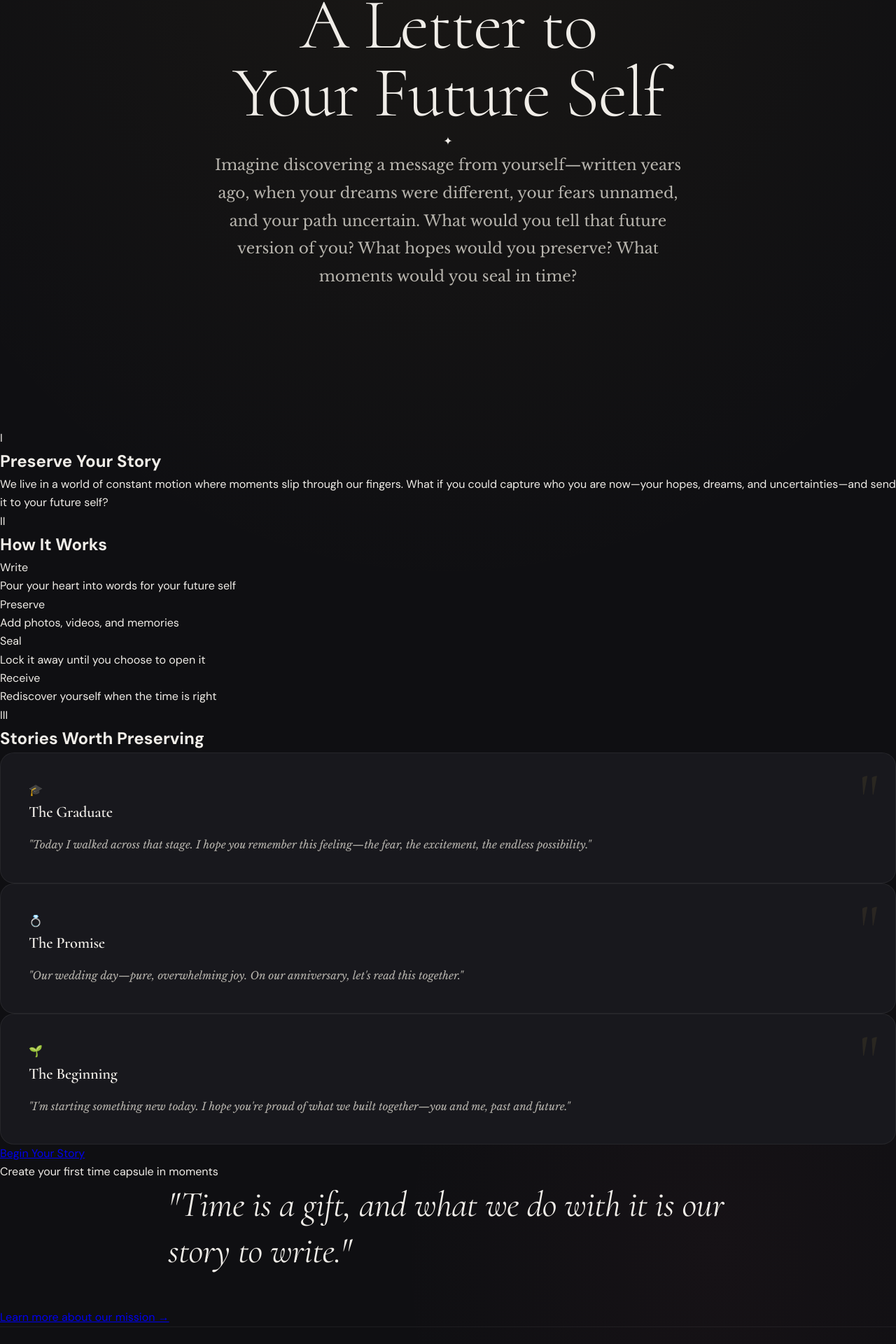
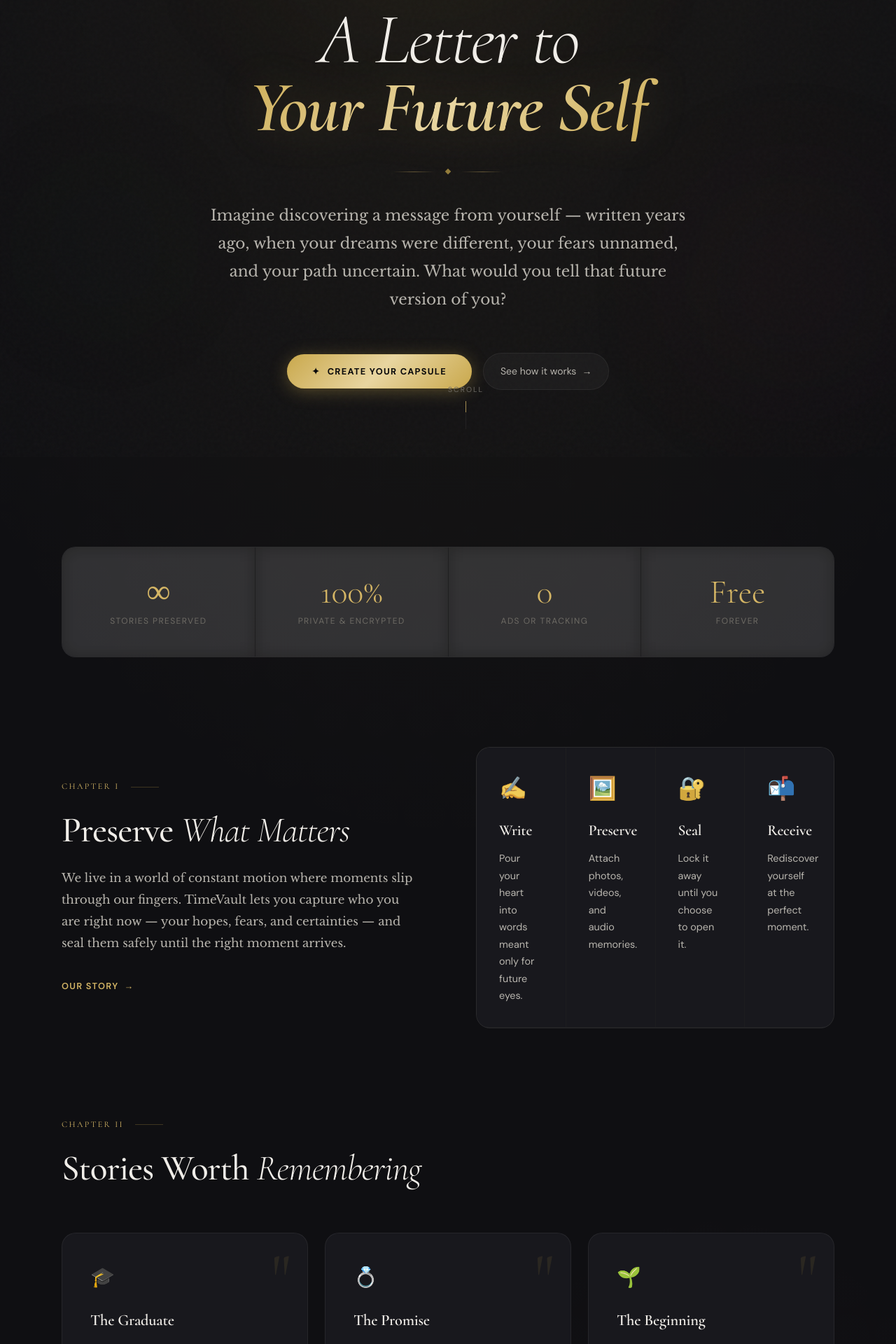
Before and after one commit to ssupshub/TimeVault, a React (Vite) app: page / in a window 1280 px wide. Shown: the part 187-2107 px from the top of the page at 70% size. Built offline with nearby package versions, Linux system fonts and the light colour scheme; no server answers.

Commit message:
feat: complete hero redesign — layered orbs, editorial chapters, stats row, moments strip

```diff
--- a/src/pages/HomePage.tsx
+++ b/src/pages/HomePage.tsx
@@ -1,105 +1,160 @@
 import { Link } from 'react-router-dom';
 
 function HomePage() {
+  const scrollTop = () => window.scrollTo({ top: 0, behavior: 'smooth' });
+
   return (
     <div className="home-page">
+
+      {/* ─── HERO ─── */}
       <section className="story-hero">
+        <div className="hero-noise" />
+        <div className="hero-orb hero-orb-1" />
+        <div className="hero-orb hero-orb-2" />
+        <div className="hero-orb hero-orb-3" />
+
         <div className="story-hero-content">
+          <div className="hero-eyebrow">
+            <span className="eyebrow-line" />
+            <span className="eyebrow-text">Digital Time Capsules</span>
+            <span className="eyebrow-line" />
+          </div>
+
           <h1 className="story-title">
-            A Letter to
-            <br />
-            <span className="story-title-highlight">Your Future Self</span>
+            <em>A Letter to</em>
+            <span className="title-accent">Your Future Self</span>
           </h1>
-          <div className="story-divider">✦</div>
+
+          <div className="hero-rule">
+            <span className="hero-rule-line" />
+            <span className="hero-rule-diamond" />
+            <span className="hero-rule-line" />
+          </div>
+
           <p className="story-opening">
-            Imagine discovering a message from yourself—written years ago, when your dreams were different,
-            your fears unnamed, and your path uncertain. What would you tell that future version of you?
-            What hopes would you preserve? What moments would you seal in time?
+            Imagine discovering a message from yourself — written years ago, when your dreams
+            were different, your fears unnamed, and your path uncertain. What would you tell
+            that future version of you?
           </p>
+
+          <div className="hero-actions">
+            <Link to="/create" className="btn-primary" onClick={scrollTop}>
+              <span>✦</span>
+              <span>Create Your Capsule</span>
+            </Link>
+            <Link to="/how-it-works" className="btn-ghost" onClick={scrollTop}>
+              <span>See how it works</span>
+              <span className="btn-arrow">→</span>
+            </Link>
+          </div>
+        </div>
+
+        <div className="scroll-hint">
+          <span className="scroll-hint-text">Scroll</span>
+          <span className="scroll-hint-track" />
         </div>
       </section>
 
+      {/* ─── NARRATIVE ─── */}
       <section className="story-narrative">
-        <div className="narrative-content">
-          <div className="narrative-chapter">
-            <span className="chapter-number">I</span>
-            <h2 className="narrative-title">Preserve Your Story</h2>
-            <p className="narrative-text">
-              We live in a world of constant motion where moments slip through our fingers. What if you could capture who you are now—your hopes, dreams, and uncertainties—and send it to your future self?
-            </p>
+        <div className="narrative-section">
+
+          {/* Stats */}
+          <div className="stats-row">
+            {[
+              { n: '∞', l: 'Stories Preserved' },
+              { n: '100%', l: 'Private & Encrypted' },
+              { n: '0', l: 'Ads or Tracking' },
+              { n: 'Free', l: 'Forever' },
+            ].map(({ n, l }) => (
+              <div key={l} className="stat-cell">
+                <div className="stat-number">{n}</div>
+                <div className="stat-label">{l}</div>
+              </div>
+            ))}
           </div>
 
-          <div className="narrative-chapter">
-            <span className="chapter-number">II</span>
-            <h2 className="narrative-title">How It Works</h2>
-            <div className="story-features">
-              <div className="story-feature">
-                <span className="feature-label">Write</span>
-                <p className="feature-desc">Pour your heart into words for your future self</p>
+          {/* Chapter I */}
+          <div className="chapter-grid">
+            <div>
+              <div className="chapter-meta">
+                <span className="chapter-num">Chapter I</span>
+                <span className="chapter-divider" />
               </div>
-              <div className="story-feature">
-                <span className="feature-label">Preserve</span>
-                <p className="feature-desc">Add photos, videos, and memories</p>
+              <h2 className="chapter-title">Preserve <em>What Matters</em></h2>
+              <p className="chapter-body">
+                We live in a world of constant motion where moments slip through our fingers.
+                TimeVault lets you capture who you are right now — your hopes, fears, and
+                certainties — and seal them safely until the right moment arrives.
+              </p>
+              <Link to="/about" className="chapter-link" onClick={scrollTop}>
+                Our story <span>→</span>
+              </Link>
             </div>
-              <div className="story-feature">
-                <span className="feature-label">Seal</span>
-                <p className="feature-desc">Lock it away until you choose to open it</p>
+            <div className="feature-mosaic">
+              {[
+                { icon: '✍️', title: 'Write', body: 'Pour your heart into words meant only for future eyes.', cls: '' },
+                { icon: '🖼️', title: 'Preserve', body: 'Attach photos, videos, and audio memories.', cls: '' },
+                { icon: '🔐', title: 'Seal', body: 'Lock it away until you choose to open it.', cls: '' },
+                { icon: '📬', title: 'Receive', body: 'Rediscover yourself at the perfect moment.', cls: '' },
+              ].map(({ icon, title, body, cls }) => (
+                <div key={title} className={`feature-tile${cls ? ' '+cls : ''}`}>
+                  <div className="tile-icon">{icon}</div>
+                  <div className="tile-title">{title}</div>
+                  <p className="tile-body">{body}</p>
                 </div>
-              <div className="story-feature">
-                <span className="feature-label">Receive</span>
-                <p className="feature-desc">Rediscover yourself when the time is right</p>
-              </div>
+              ))}
             </div>
           </div>
 
-          <div className="narrative-chapter">
-            <span className="chapter-number">III</span>
-            <h2 className="narrative-title">Stories Worth Preserving</h2>
-            <div className="story-moments">
-              <div className="moment-card">
-                <div className="moment-icon">🎓</div>
-                <h3 className="moment-title">The Graduate</h3>
-                <p className="moment-story">
-                  "Today I walked across that stage. I hope you remember this feeling—the fear, the excitement, the endless possibility."
-                </p>
+          {/* Chapter II — moments */}
+          <div>
+            <div className="chapter-meta">
+              <span className="chapter-num">Chapter II</span>
+              <span className="chapter-divider" />
             </div>
-              <div className="moment-card">
-                <div className="moment-icon">💍</div>
-                <h3 className="moment-title">The Promise</h3>
-                <p className="moment-story">
-                  "Our wedding day—pure, overwhelming joy. On our anniversary, let's read this together."
-                </p>
+            <h2 className="chapter-title">Stories Worth <em>Remembering</em></h2>
+            <div className="moments-strip">
+              {[
+                {
+                  emoji: '🎓',
+                  title: 'The Graduate',
+                  story: '"Today I walked across that stage. I hope you remember this feeling — the fear, the excitement, the endless possibility standing before you."',
+                },
+                {
+                  emoji: '💍',
+                  title: 'The Promise',
+                  story: '"Our wedding day was pure, overwhelming joy. On our anniversary, let\'s read this together and remember why we chose each other."',
+                },
+                {
+                  emoji: '🌱',
+                  title: 'The Beginning',
+                  story: '"I\'m starting something new today. I hope you\'re proud of what we built together — you and me, past and future, dreaming the same dream."',
+                },
+              ].map(({ emoji, title, story }) => (
+                <div key={title} className="moment-card">
+                  <span className="moment-emoji">{emoji}</span>
+                  <h3 className="moment-title">{title}</h3>
+                  <p className="moment-story">{story}</p>
                 </div>
-              <div className="moment-card">
-                <div className="moment-icon">🌱</div>
-                <h3 className="moment-title">The Beginning</h3>
-                <p className="moment-story">
-                  "I'm starting something new today. I hope you're proud of what we built together—you and me, past and future."
-                </p>
-              </div>
-            </div>
-          </div>
-
-          <div className="narrative-chapter">
-            <div className="story-cta">
-              <Link to="/create" className="story-button" onClick={() => window.scrollTo({ top: 0, behavior: 'smooth' })}>
-                Begin Your Story
-              </Link>
-              <p className="story-cta-note">
-                Create your first time capsule in moments
-              </p>
+              ))}
             </div>
           </div>
         </div>
       </section>
 
-      <section className="story-epilogue">
-        <div className="epilogue-content">
+      {/* ─── EPILOGUE ─── */}
+      <section className="epilogue">
         <p className="epilogue-quote">
           "Time is a gift, and what we do with it is our story to write."
         </p>
-          <Link to="/about" className="epilogue-link" onClick={() => window.scrollTo({ top: 0, behavior: 'smooth' })}>
-            Learn more about our mission →
+        <div className="epilogue-attr">
+          <span>Begin your chapter</span>
+        </div>
+        <div className="hero-actions">
+          <Link to="/create" className="btn-primary" onClick={scrollTop}>
+            <span>✦</span>
+            <span>Create Your First Capsule</span>
           </Link>
         </div>
       </section>
```
Lines whose indentation alone changed are shown as unchanged.
